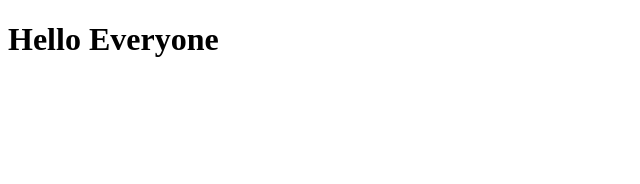
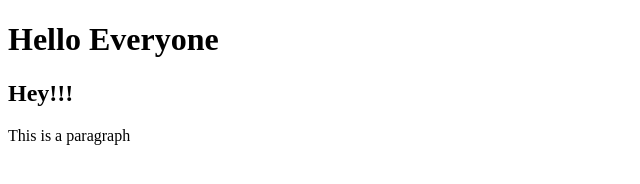
Before and after one commit to Vishab-Julka/git-test, a plain HTML site: page index.html in a window 1280 px wide. Shown: the whole page, without its empty margins (0-640 px from the left). Drawn offline with Linux system fonts and the light colour scheme.

Commit message:
third commit

```diff
--- a/index.html
+++ b/index.html
@@ -10,5 +10,11 @@
     <h1>
         Hello Everyone
     </h1>
+    <h2>
+        Hey!!!
+    </h2>
+    <p>
+        This is a paragraph
+    </p>
 </body>
 </html>
```
